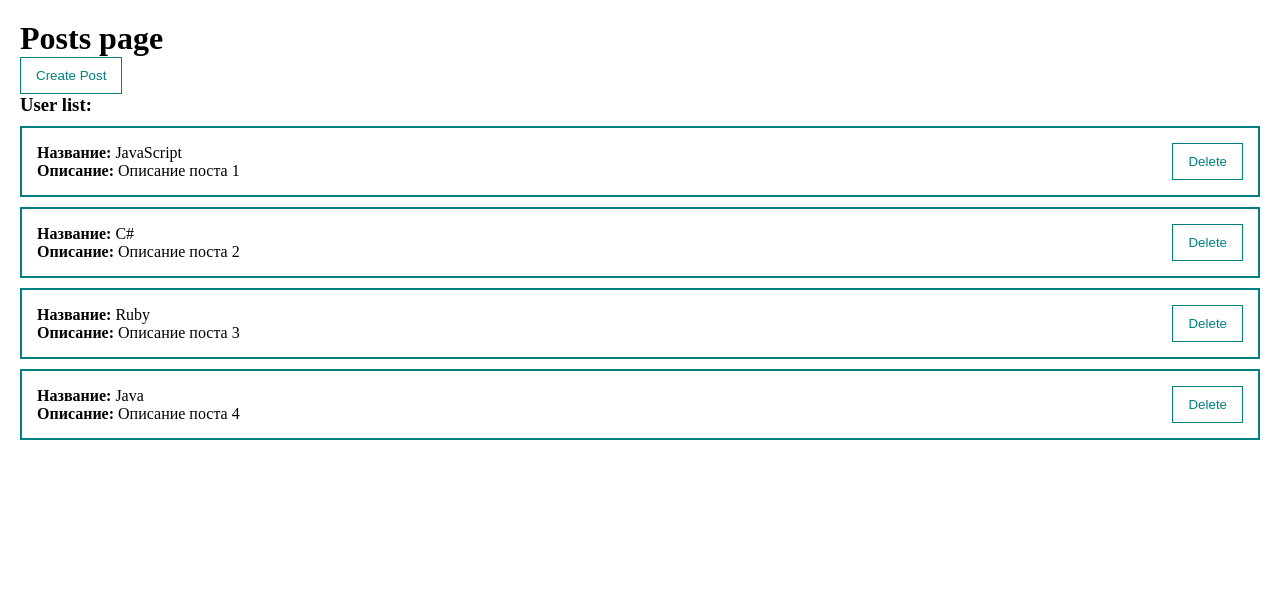
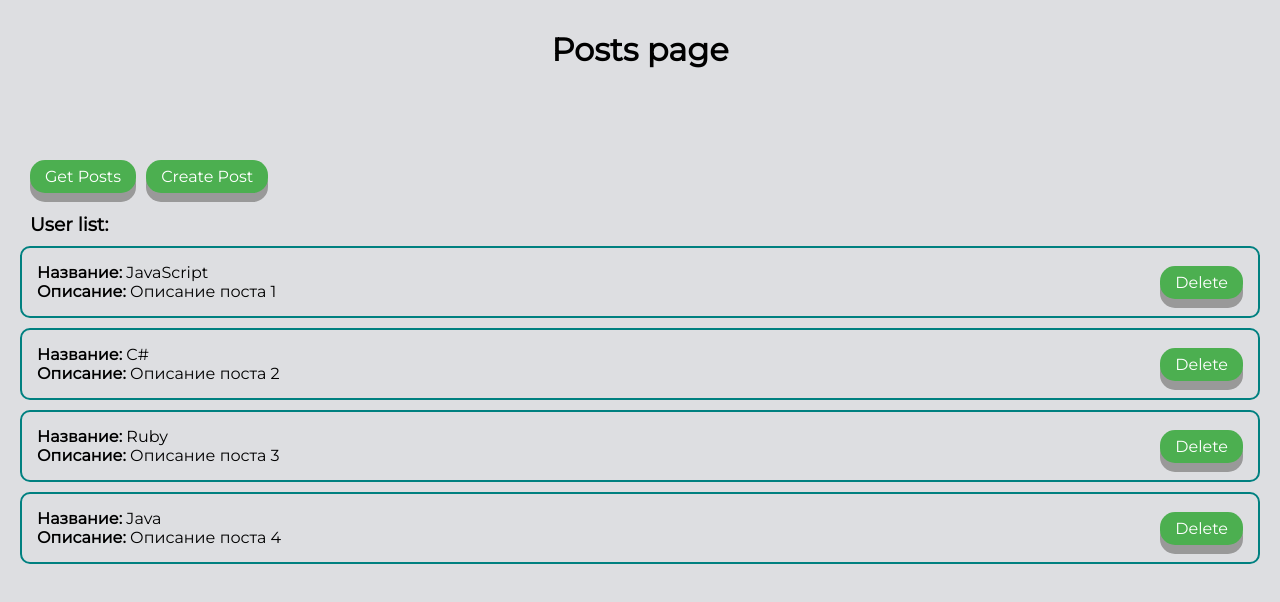
Before and after one commit to alligator2d/to-Do-Vue, a Vue app: page / in a window 1280 px wide. Shown: the top 602 px of the page. Built offline with nearby package versions, Linux system fonts and the light colour scheme.

Commit message:
feat: add axios

```diff
--- a/index.html
+++ b/index.html
@@ -1,10 +1,11 @@
 <!DOCTYPE html>
 <html lang="en">
 <head>
-    <meta charset="UTF-8" />
-    <link rel="icon" type="image/svg+xml" href="/vite.svg" />
-    <meta name="viewport" content="width=device-width, initial-scale=1.0" />
-    <title>Vue3</title>
+	<meta charset="UTF-8"/>
+	<link rel="icon" type="image/svg+xml" href="/vite.svg"/>
+	<link href="https://fonts.googleapis.com/css2?family=Montserrat" rel="stylesheet">
+	<meta name="viewport" content="width=device-width, initial-scale=1.0"/>
+	<title>TO DO on Vue3</title>
 </head>
 <body>
 <div id="app">
--- a/package.json
+++ b/package.json
@@ -9,6 +9,7 @@
     "preview": "vite preview"
   },
   "dependencies": {
+    "axios": "^1.3.2",
     "vue": "^3.2.45"
   },
   "devDependencies": {
--- a/src/App.vue
+++ b/src/App.vue
@@ -1,8 +1,16 @@
 <template>
 
 	<div class="app">
+		<header>
 		<h1>Posts page</h1>
-		<my-button @click="showDialog">Create Post</my-button>
+		</header>
+		<my-button
+			style="margin: 10px"
+			@click="fetchUsers">Get Posts</my-button>
+		<my-button
+			style="margin: 10px 0"
+			@click="showDialog">Create Post</my-button>
+
 		<my-dialog v-model:show="dialogVisible">
 			<post-form
 				@create="createPost"
@@ -18,6 +26,7 @@
 </template>
 
 <script>
+import axios from "axios";
 import PostList from "./components/PostList.vue";
 import PostForm from "./components/PostForm.vue";
 import PostItem from "./components/PostItem.vue";
@@ -38,7 +47,6 @@ export default {
 	},
 	methods: {
 		createPost(post) {
-			console.log(post);
 			this.posts.push(post);
 			this.dialogVisible = false;
 
@@ -49,6 +57,15 @@ export default {
 		showDialog() {
 			this.dialogVisible = true;
 		},
+		async fetchUsers() {
+			try {
+				const res = await axios.get('https://jsonplaceholder.typicode.com/posts?_limit=10')
+				this.posts = await res.data
+				console.log(this.posts);
+			} catch(e) {
+				console.log('error');
+			}
+		}
 	},
 	components: {
 		MyButton,
@@ -60,11 +77,19 @@ export default {
 
 <style>
 * {
+	font-family: 'Montserrat', sans-serif;
 	margin: 0;
 	padding: 0;
 	box-sizing: border-box;
+	background-color: #dddee1;
 }
 .app {
 	padding: 20px;
 }
+header {
+	height: 70px;
+	margin: 10px 0 50px;
+	text-align: center;
+	/*background-color: #4CAF50;*/
+}
 </style>
--- a/src/components/PostItem.vue
+++ b/src/components/PostItem.vue
@@ -28,6 +28,7 @@ export default {
 .post {
 	padding: 15px;
 	border: 2px solid teal;
+	border-radius: 10px;
 	margin-top: 10px;
 	display: flex;
 	align-items: center;
--- a/src/components/PostList.vue
+++ b/src/components/PostList.vue
@@ -1,6 +1,8 @@
 <template>
 	<div v-if="posts.length>0">
+
 		<h3>User list:</h3>
+
 		<post-item
 			v-for="post in posts"
 			:post="post"
@@ -8,26 +10,30 @@
 			@remove="$emit('remove', post)"
 		/>
 	</div>
-	<h2 v-else style="color: red">Empty list =(</h2>
+
+	<h3 v-else style="color: red">Empty list =(</h3>
+
 </template>
 
 <script>
 import PostItem from "./PostItem.vue";
 
 export default {
-	components: {
-		PostItem
-	},
 	props: {
 		posts: {
 			type: Array,
 			required: true
 
 		}
-	}
+	},
+	components: {
+		PostItem
+	},
 };
 </script>
 
 <style scoped>
-
+h3 {
+	margin: 10px;
+}
 </style>
--- a/src/components/UI/MyButton.vue
+++ b/src/components/UI/MyButton.vue
@@ -1,5 +1,5 @@
 <template>
-	<button class="btn">
+	<button class="btn button">
 	<slot></slot>
 	</button>
 </template>
@@ -11,11 +11,31 @@ export default {
 </script>
 
 <style>
-.btn {
+/*.btn {*/
+/*	cursor: pointer;*/
+/*	padding: 10px 15px;*/
+/*	background: none;*/
+/*	color: teal;*/
+/*	border: 1px solid teal;*/
+/*}*/
+.button {
+	padding: 7px 15px;
+	font-size: 16px;
+	text-align: center;
 	cursor: pointer;
-	padding: 10px 15px;
-	background: none;
-	color: teal;
-	border: 1px solid teal;
+	outline: none;
+	color: #fff;
+	background-color: #4CAF50;
+	border: none;
+	border-radius: 15px;
+	box-shadow: 0 9px #999;
+}
+
+.button:hover {background-color: #3e8e41}
+
+.button:active {
+	background-color: #3e8e41;
+	box-shadow: 0 5px #666;
+	transform: translateY(4px);
 }
 </style>
```
Also changed, not shown: src/components/UI/MyDialog.vue (line endings or trailing spaces), 1 other file (tests, documents, lock files or other folders). Lines whose indentation alone changed are shown as unchanged.
